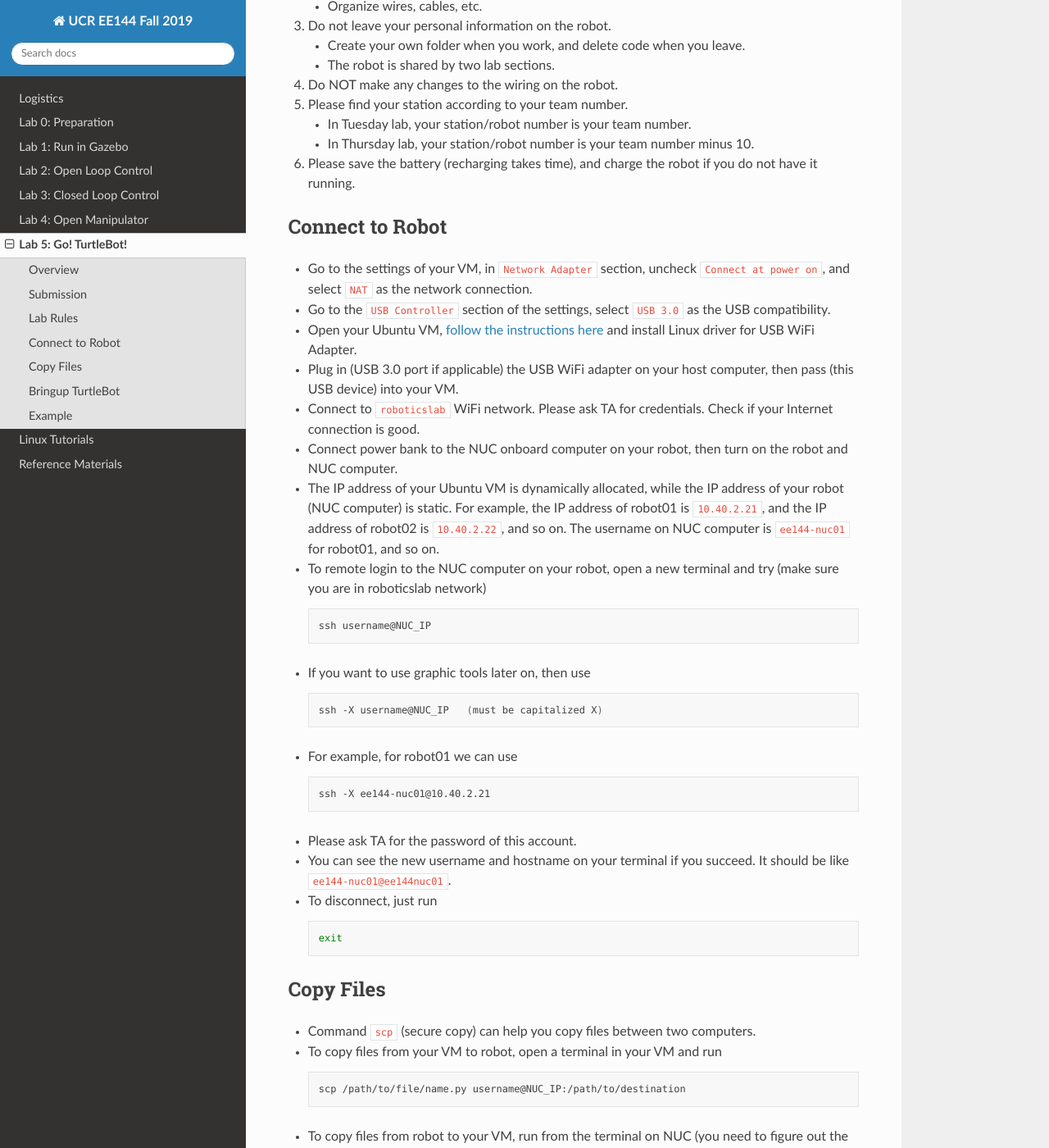
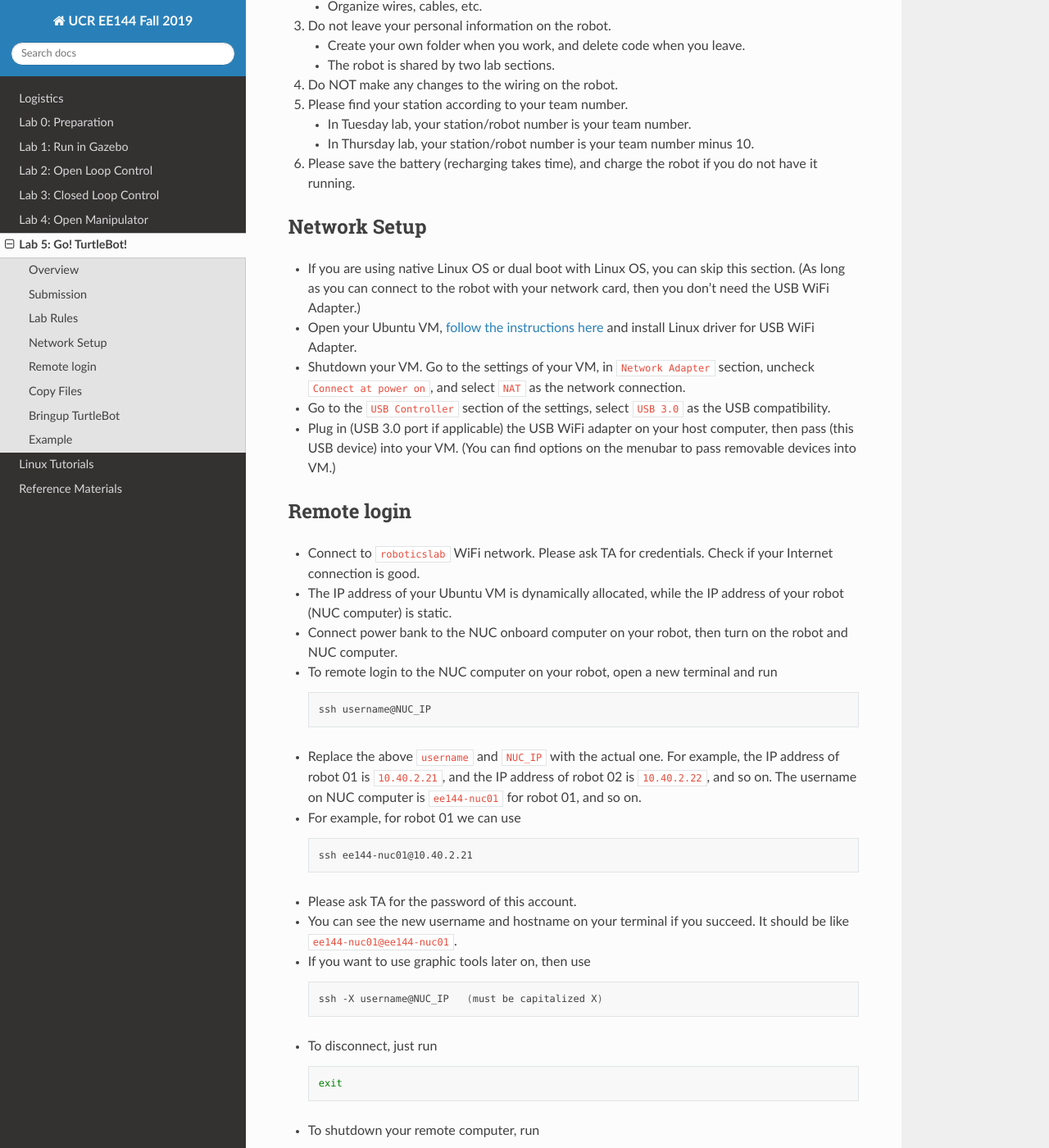
Before and after one commit to UCR-Robotics/ee144, a Sphinx documentation site: the page built from docs/lab5.rst, in a window 1280 px wide and 1400 px high, scrolled down 932 px. Shown: the whole window at 82% size. Built offline with Sphinx 7.4.7 and the Read the Docs theme 2.0.0, drawn with Linux system fonts in a browser that asks for light colours; some of the changed text lies outside the part shown.

Commit message:
update lab5

```diff
--- a/docs/lab5.rst
+++ b/docs/lab5.rst
@@ -17,21 +17,21 @@ as the code working in simulation does not necessary work on real robot very wel
 Submission
 ----------
 
-- Submission: team submission via iLearn, due at the beginning of next lab
+#. Submission: team submission via iLearn, due by the end of the day of next lab
 
-- Demo: required, due by the end of next lab
+#. Demo: required, due by the end of next lab
 
-- Files to submit: **(please do not zip, just upload all files)**
+#. Files to submit: **(please do not zip, just upload all files)**
 
-  #. lab5_report_01.pdf (replace 01 with your team number, **use number from 01-18**)
-  #. lab5_closed_loop.py
+   - lab5_report_01.pdf (replace 01 with your team number, **use number from 01-18**)
+   - lab5_closed_loop.py
 
-- Grading rubric:
+#. Grading rubric:
 
-  + \+ 50%  Clearly describe your approach and explain your code in lab report.
-  + \+ 30%  Be able to make the robot move.
-  + \+ 20%  Apply closed-loop control on the robot and demo to TA.
-  + \- 15%  Penalty applies for each late day.
+   - \+ 50%  Clearly describe your approach and explain your code in lab report.
+   - \+ 30%  Be able to make the robot move.
+   - \+ 20%  Apply closed-loop control on the robot and demo to TA.
+   - \- 15%  Penalty applies for each late day.
 
 Preview: We will work on waypoint navigation (motion planning) next time.
 
@@ -65,39 +65,65 @@ Lab Rules
    and charge the robot if you do not have it running.
 
 
-Connect to Robot
-----------------
+Network Setup
+-------------
 
-- Go to the settings of your VM, in ``Network Adapter`` section,
-  uncheck ``Connect at power on``, and select ``NAT`` as the network connection.
+- If you are using native Linux OS or dual boot with Linux OS,
+  you can skip this section.
+  (As long as you can connect to the robot with your network card,
+  then you don't need the USB WiFi Adapter.)
+
+- Open your Ubuntu VM, `follow the instructions here <reference.html#usb-wifi-adapter>`_
+  and install Linux driver for USB WiFi Adapter.
+
+- Shutdown your VM.
+  Go to the settings of your VM, in ``Network Adapter`` section,
+  uncheck ``Connect at power on``,
+  and select ``NAT`` as the network connection.
 
 - Go to the ``USB Controller`` section of the settings,
   select ``USB 3.0`` as the USB compatibility.
 
-- Open your Ubuntu VM, `follow the instructions here <reference.html#usb-wifi-adapter>`_
-  and install Linux driver for USB WiFi Adapter.
-
 - Plug in (USB 3.0 port if applicable) the USB WiFi adapter on your host computer,
   then pass (this USB device) into your VM.
+  (You can find options on the menubar to pass removable devices into VM.)
 
-- Connect to ``roboticslab`` WiFi network. Please ask TA for credentials.
+
+Remote login
+------------
+
+- Connect to ``roboticslab`` WiFi network.
+  Please ask TA for credentials.
   Check if your Internet connection is good.
+
+- The IP address of your Ubuntu VM is dynamically allocated,
+  while the IP address of your robot (NUC computer) is static.
 
 - Connect power bank to the NUC onboard computer on your robot,
   then turn on the robot and NUC computer.
 
-- The IP address of your Ubuntu VM is dynamically allocated,
-  while the IP address of your robot (NUC computer) is static.
-  For example, the IP address of robot01 is ``10.40.2.21``,
-  and the IP address of robot02 is ``10.40.2.22``, and so on.
-  The username on NUC computer is ``ee144-nuc01`` for robot01, and so on.
-
 - To remote login to the NUC computer on your robot,
-  open a new terminal and try (make sure you are in roboticslab network)
+  open a new terminal and run
 
   .. code:: bash
 
     ssh username@NUC_IP
+
+- Replace the above ``username`` and ``NUC_IP`` with the actual one.
+  For example, the IP address of robot 01 is ``10.40.2.21``,
+  and the IP address of robot 02 is ``10.40.2.22``, and so on.
+  The username on NUC computer is ``ee144-nuc01`` for robot 01, and so on.
+
+- For example, for robot 01 we can use
+
+  .. code:: bash
+
+    ssh ee144-nuc01@10.40.2.21
+
+- Please ask TA for the password of this account.
+
+- You can see the new username and hostname on your terminal if you succeed.
+  It should be like ``ee144-nuc01@ee144-nuc01``.
 
 - If you want to use graphic tools later on, then use
 
@@ -105,22 +131,17 @@ Connect to Robot
 
     ssh -X username@NUC_IP   (must be capitalized X)
 
-- For example, for robot01 we can use
-
-  .. code:: bash
-
-    ssh -X ee144-nuc01@10.40.2.21
-
-- Please ask TA for the password of this account.
-
-- You can see the new username and hostname on your terminal if you succeed.
-  It should be like ``ee144-nuc01@ee144nuc01``.
-
 - To disconnect, just run
 
   .. code:: bash
 
     exit
+
+- To shutdown your remote computer, run
+
+  .. code:: bash
+
+    sudo shutdown now
 
 
 Copy Files
@@ -134,12 +155,11 @@ Copy Files
 
     scp /path/to/file/name.py username@NUC_IP:/path/to/destination
 
-- To copy files from robot to your VM, run from the terminal on NUC
-  (you need to figure out the username and IP address of your VM first)
+- To copy files from robot to your VM, just switch the above two arguments
 
   .. code:: bash
 
-    scp /path/to/file/name.py VM_username@VM_IP:/path/to/destination
+    scp username@NUC_IP:/path/to/file/name.py /path/to/destination
 
 - Another option is using FileZilla. For Windows and MacOS laptops, you can
   `download FileZilla here <https://filezilla-project.org/download.php?show_all=1>`_.
@@ -155,7 +175,7 @@ Bringup TurtleBot
 -----------------
 
 - Turn on the robot and NUC computer, make sure the wiring on robot is good.
-  Open a new terminal in VM, remote login into your robot, and run
+  Open a new terminal in your VM, **remote login into your robot**, and run
 
   .. code:: bash
 
```
